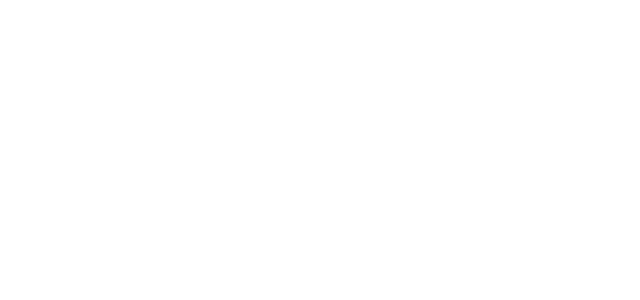
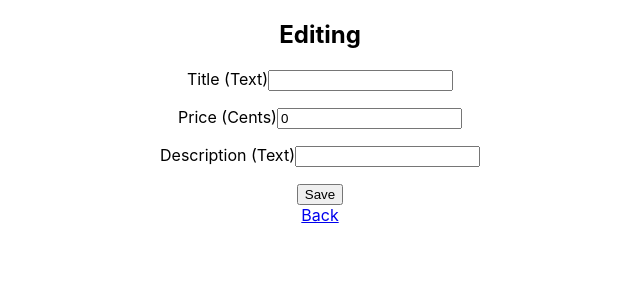
Before and after one commit to gsasaki23/react_product_manager, a React (Create React App) app in the folder client/: page /products/1/edit in a window 1280 px wide. Shown: the top 300 px of the page, without its empty margins (320-960 px from the left). Built offline with nearby package versions, Linux system fonts and the light colour scheme; no server answers.

Commit message:
added update and delete

```diff
--- a/client/src/App.js
+++ b/client/src/App.js
@@ -1,15 +1,20 @@
 import React from 'react';
-import {Router} from '@reach/router';
+import {Router, Redirect} from '@reach/router';
 import './App.css';
 import Main from './views/Main';
 import Detail from './views/Detail';
+import Edit from './views/Edit';
+import NotFound from './views/NotFound';
 
 function App() {
   return (
     <div className="App">
       <Router>
+        <Redirect from="/" to="/products" noThrow="true" />
         <Main path="products/"/>
         <Detail path="products/:id"/>
+        <Edit path="products/:id/edit"/>
+        <NotFound default />
       </Router>
     </div>
   );
--- a/client/src/components/ProductForm.js
+++ b/client/src/components/ProductForm.js
@@ -21,15 +21,15 @@
     return (
         <form onSubmit={onSubmitHandler}>
             <p>
-                <label>Title</label>
+                <label>Title (Text)</label>
                 <input type="text" onChange={e=>setTitle(e.target.value)}/>
             </p>
             <p>
-                <label>Price</label>
+                <label>Price (Cents)</label>
                 <input type="number" min="0" onChange={e=>setPrice(e.target.value)}/>
             </p>
             <p>
-                <label>Description</label>
+                <label>Description (Text)</label>
                 <input type="text" onChange={e=>setDescription(e.target.value)}/>
             </p>
             <input type="submit"/>
--- a/client/src/components/ProductList.js
+++ b/client/src/components/ProductList.js
@@ -1,11 +1,25 @@
 import React from 'react';
+import axios from 'axios';
 
 // For each product in the Main.js state "products", show link to product detail page
 export default (props) => {
+
+    const onClickHandler = (productId) => {
+        axios.delete(`http://localhost:8000/api/products/delete/${productId}`)
+            .then(res=>{
+                console.log("Response: ",res)
+                // received this function from Main
+                props.removeFromDom(productId)
+            })
+            .catch(err=>console.log("Error: ",err))
+    }
+
     return (
         <div>
             {props.products.map((product, idx)=>{
-                return <a href={"/products/" + product._id} style={{display:"block"}}>{product.title}</a>
+                return <div style={{display:"block"}}>
+                    <a href={"/products/" + product._id}>{product.title}</a> <button onClick= {e=>{onClickHandler(product._id)}}>Delete</button>
+                </div>
             })}
         </div>
     )
--- a/client/src/views/Detail.js
+++ b/client/src/views/Detail.js
@@ -1,5 +1,6 @@
 import React, { useEffect, useState } from 'react'
 import axios from 'axios';
+import {Link} from '@reach/router';
 
 export default (props) => {
     const [product, setProduct] = useState({});
@@ -11,11 +12,19 @@
             }))
     }, [props])
 
+    const onClickHandler = e => {
+        axios.delete(`http://localhost:8000/api/products/delete/${product._id}`)
+            .then(res=>console.log("Response: ",res))
+            .catch(err=>console.log("Error: ",err))
+    }
+
     return (
         <div>
             <h2>{product.title}</h2>
             <h3>Price: ${product.price/100}</h3>
             <h3>Description: {product.description}</h3>
+            <a href="/products" onClick={onClickHandler} style={{display:"block"}}>Delete</a>
+            <Link to={"/products/" + product._id + "/edit"}>Edit Info</Link> <Link to="/products">Back</Link>
         </div>
     )
 }
--- /dev/null
+++ b/client/src/views/Edit.js
@@ -0,0 +1,59 @@
+import React, { useEffect, useState } from 'react'
+import axios from 'axios';
+import {Link, navigate} from '@reach/router';
+
+export default (props) => {
+    const [title, setTitle] = useState('');
+    const [price, setPrice] = useState(0);
+    const [description, setDescription] = useState('');
+
+    // On initial load, get DB info
+    useEffect(() => {
+        axios.get("http://localhost:8000/api/products/" + props.id)
+            .then(res => {
+                setTitle(res.data.title)
+                setTitle(res.data.title)
+                setPrice(res.data.price)
+                setDescription(res.data.description)
+            })
+    }, [props])
+
+    // When a new form is submitted, PUT request to backend
+    const onSubmitHandler = e => {
+        e.preventDefault();
+        axios.put(`http://localhost:8000/api/products/update/${props.id}`, {
+            title,
+            price,
+            description
+        })
+            .then(res=>{
+                console.log("Response: ",res)
+                // route back to detail
+                navigate(`/products/${props.id}`)
+            })
+            .catch(err=>console.log("Error: ",err))
+    }
+
+    return (
+        <div>
+            <h2>Editing {title}</h2>
+            <form onSubmit={onSubmitHandler}>
+                <p>
+                    <label>Title (Text)</label>
+                    <input type="text" value={title} onChange={e=>setTitle(e.target.value)}/>
+                </p>
+                <p>
+                    <label>Price (Cents)</label>
+                    <input type="number" min="0" value={price} onChange={e=>setPrice(e.target.value)}/>
+                </p>
+                <p>
+                    <label>Description (Text)</label>
+                    <input type="text" value={description} onChange={e=>setDescription(e.target.value)}/>
+                </p>
+                <input type="submit" value="Save"/>
+            </form>
+
+            <Link to={"/products/" + props.id}>Back</Link>
+        </div>
+    )
+}
--- a/client/src/views/Main.js
+++ b/client/src/views/Main.js
@@ -17,11 +17,20 @@
             .catch(err=>console.log("Error: ", err))
     },[])
 
+    // Filter over products, if any product's ID matches the one that got removed, filter it out
+    const removeFromDom = productID => {
+        setProducts(
+            products.filter(product => product._id != productID)
+        )
+    }
+
     return (
         <>
             <h1>Product Manager</h1>
             <ProductForm />
-            <ProductList products={products}/>
+            <hr/>
+            {/* only loads if loaded. sends list of products AND function removeFromDom to child class */}
+            {loaded && <ProductList products={products} removeFromDom={removeFromDom}/>}
         </>
     )
 }
--- /dev/null
+++ b/client/src/views/NotFound.js
@@ -0,0 +1,5 @@
+import React from "react";
+
+export default (props) => {
+    return <div>Error: Page at {props.location.href} was not found</div>;
+}
```
Also changed, not shown: 2 other files (tests, documents, lock files or other folders).
